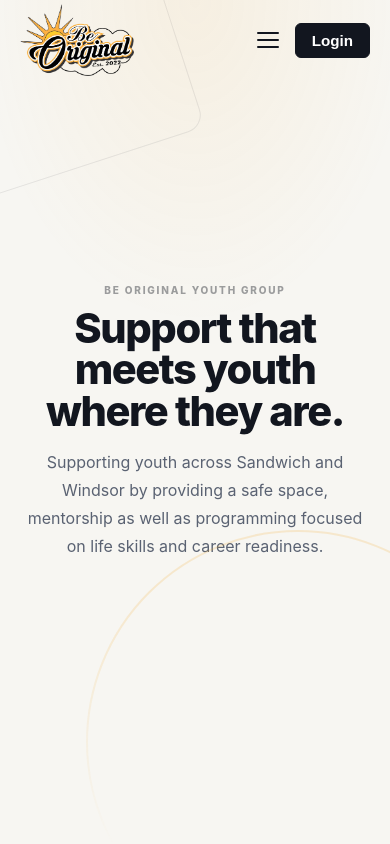
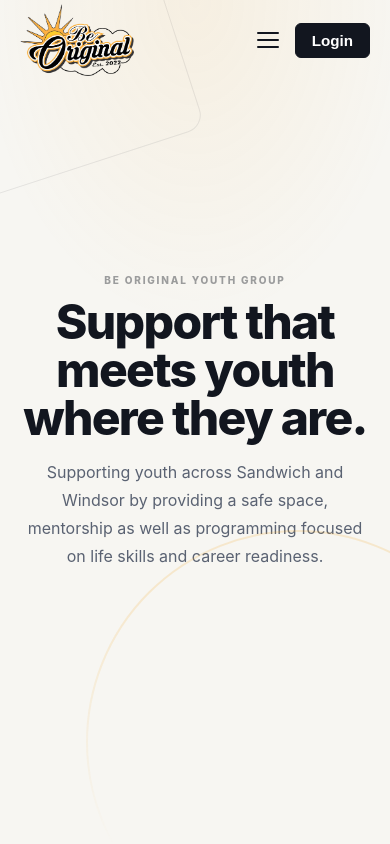
Before and after one commit to shin0bi21/program-management-app, a React (Vite) app in the folder frontend/: page / in a window 390 px wide. Shown: the top 844 px of the page. Built offline with nearby package versions, Linux system fonts and the light colour scheme; no server answers.

Commit message:
homepage styling more fixes..

```diff
--- a/frontend/src/common/styles/brand.css
+++ b/frontend/src/common/styles/brand.css
@@ -81,7 +81,6 @@
   --text-lg:   1.25rem;   /* 20px  — card titles */
   --text-xl:   1.625rem;  /* 26px  — timeline years */
   --text-2xl:  clamp(2.2rem, 4.4vw, 3.4rem); /* section titles */
-  --text-hero: clamp(2.6rem, 6vw, 5rem);      /* hero title */
 
   /* ── Letter spacing ─────────────────────────────────────── */
   --tracking-wide:   0.10em;
--- a/frontend/src/pages/Homepage/Homepage.css
+++ b/frontend/src/pages/Homepage/Homepage.css
@@ -7,6 +7,8 @@
 :root {
   --section-pad-y:   5.5rem;
   --section-inner-x: 7.5rem;
+  --text-hero:      clamp(3rem, 6vw, 5rem);
+  --text-hero-desc: clamp(1rem, 1.4vw, 1.125rem);
 
   /* Section context defaults (light) — overridden by dark sections below */
   --s-card-bg:      var(--color-white);
@@ -194,10 +196,10 @@
 
 .hero-description {
   margin: var(--space-4) 0 0;
-  max-width: 52ch;
+  max-width: 62ch;
   color: var(--color-body);
   line-height: 1.75;
-  font-size: var(--text-md);
+  font-size: var(--text-hero-desc);
   text-align: center;
 }
 
@@ -738,8 +740,6 @@
 
   .homepage-hero { padding: var(--space-9) 1.25rem; }
 
-  .hero-description { font-size: var(--text-base); }
-
   .section-title {
     font-size: 1.85rem;
     margin-bottom: var(--space-10);
```
